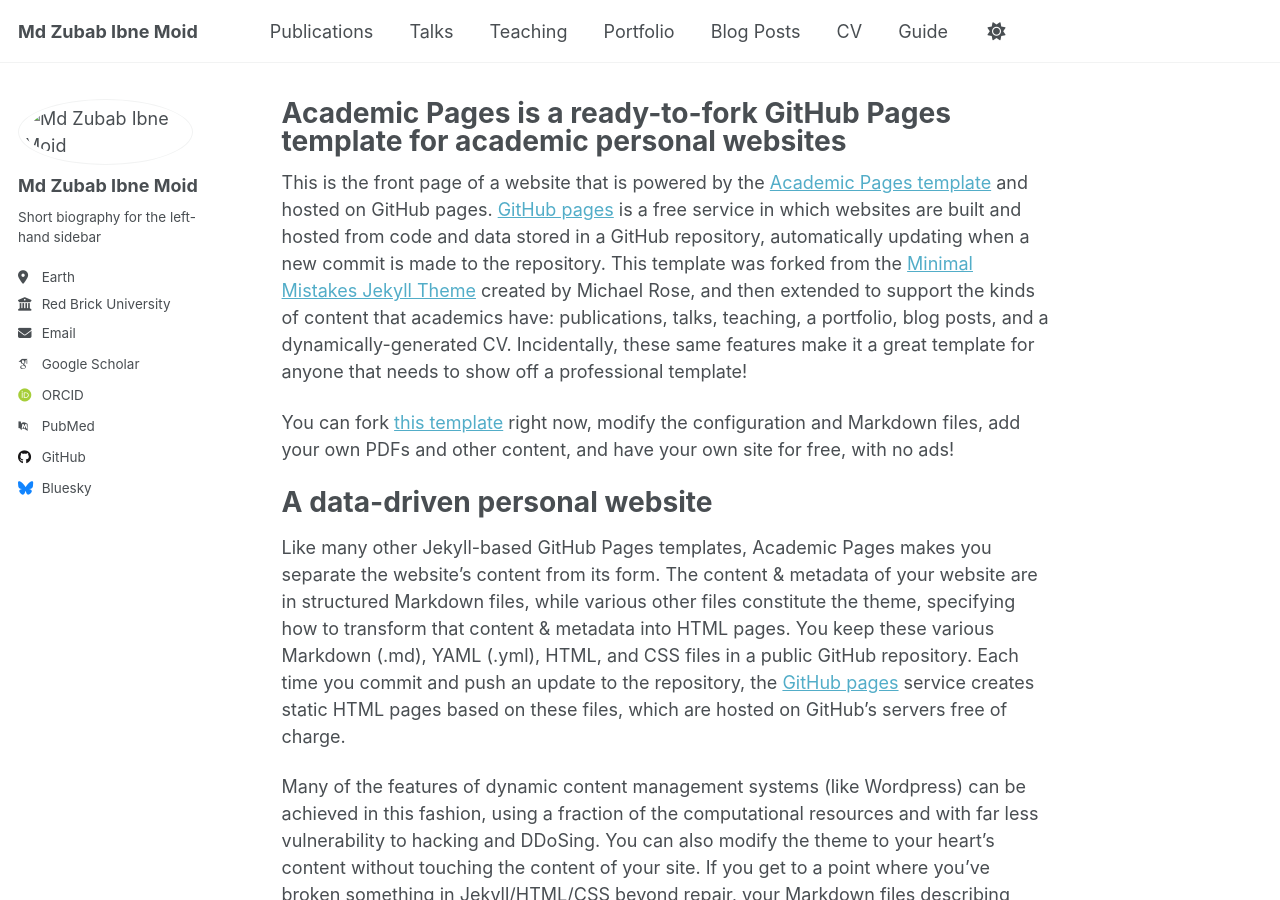
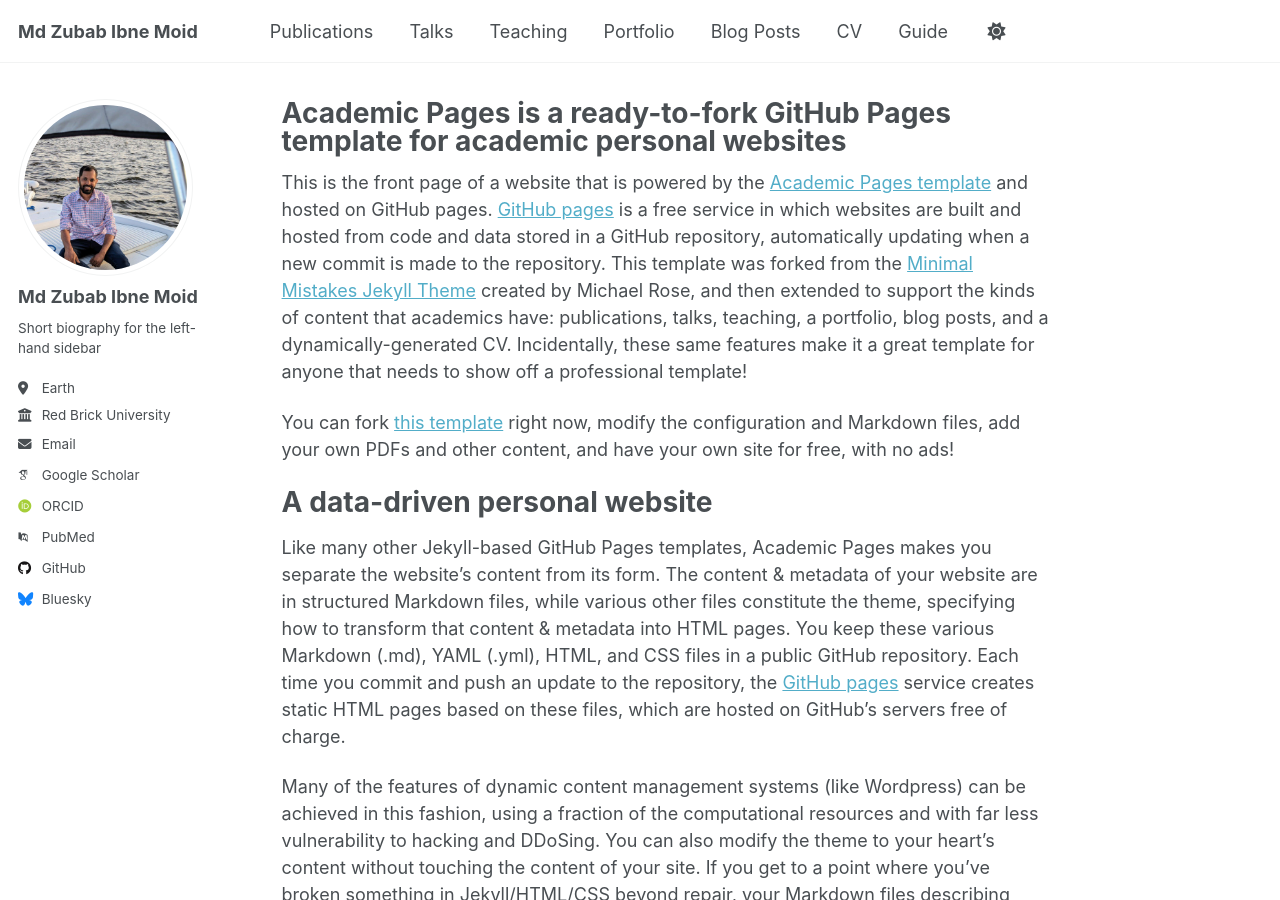
Before and after one commit to Zubab/Zubab.github.io, a Jekyll site: the page built from _pages/about.md, in a window 1280 px wide and 900 px high. Built offline with Jekyll 4.4.1, drawn with Linux system fonts in a browser that asks for light colours; some web fonts are replaced; a script that is not in the unit is left out.

Commit message:
_config.yml

```diff
--- a/_config.yml
+++ b/_config.yml
@@ -22,7 +22,7 @@ repository               : "Zubab/Zubab.github.io"
 #               Additional customization can be done by editing /_includes/author-profile.html
 author:
   # Biographic information
-  avatar           : "images/profilepic.png"
+  avatar           : "profilepic.png"
   name             : "Md Zubab Ibne Moid"
   pronouns         : # example: "she/her"
   bio              : "Short biography for the left-hand sidebar"
```
